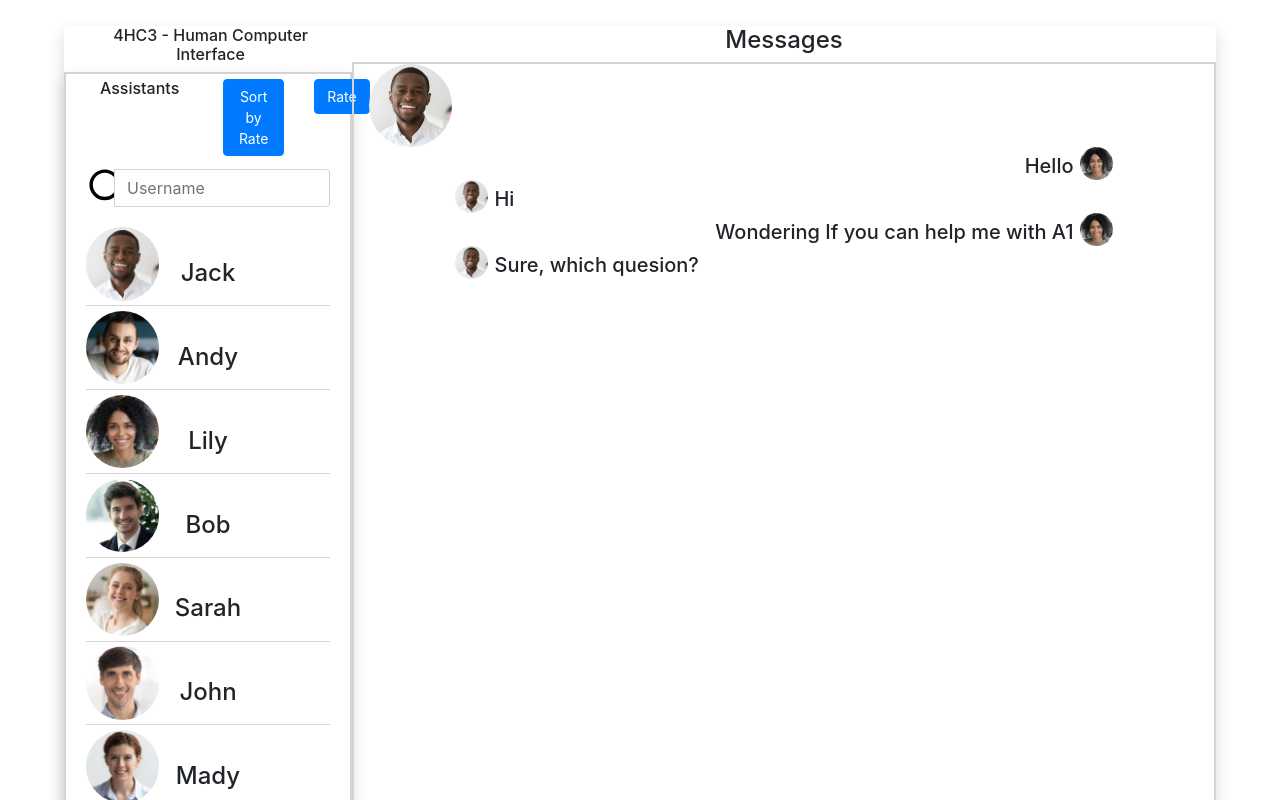
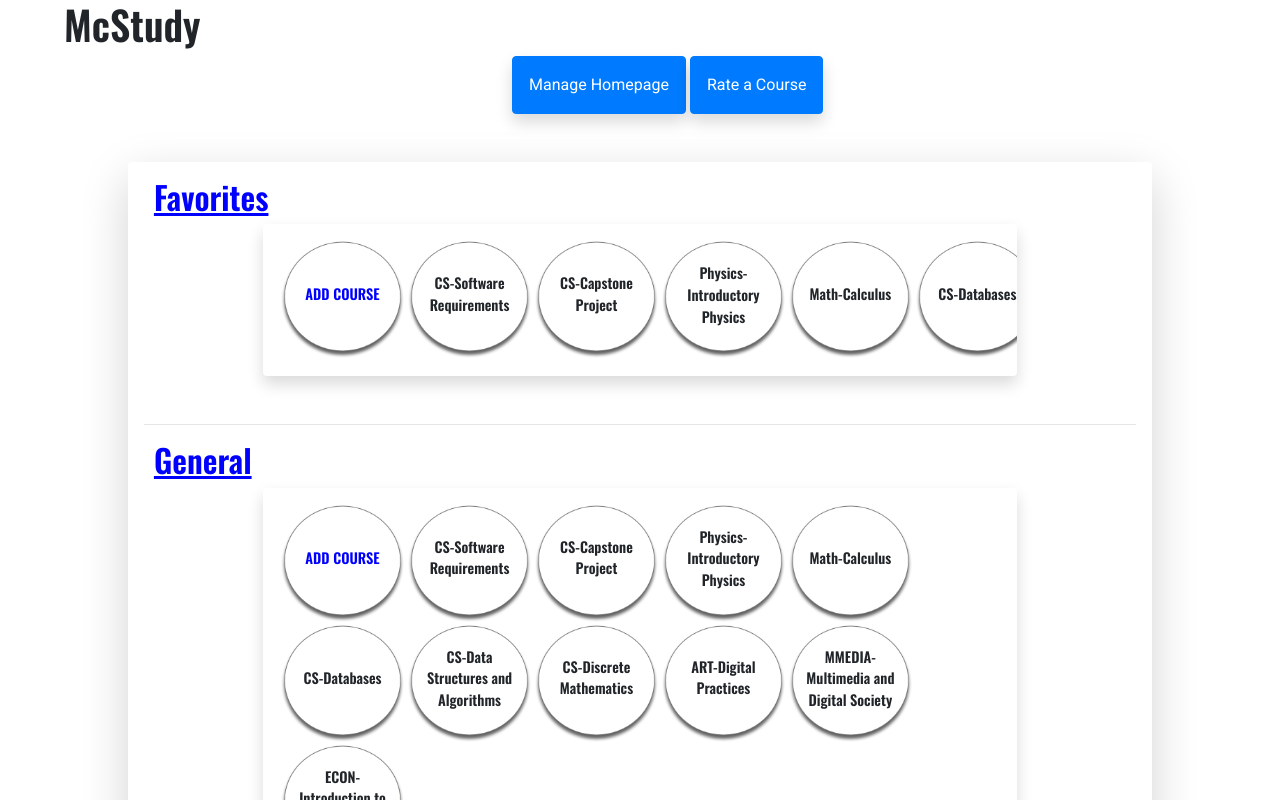
Before and after one commit to Behzadkha/4hc3project, a React (Create React App) app in the folder mcstudy/: page / in a window 1280 px wide. Shown: the top 800 px of the page. Built offline with nearby package versions, Linux system fonts and the light colour scheme.

Commit message:
react router added

```diff
--- a/mcstudy/package.json
+++ b/mcstudy/package.json
@@ -10,6 +10,7 @@
     "react": "^17.0.1",
     "react-bootstrap": "^1.4.0",
     "react-dom": "^17.0.1",
+    "react-router-dom": "^5.2.0",
     "react-scripts": "4.0.0",
     "web-vitals": "^0.2.4"
   },
--- a/mcstudy/src/App.js
+++ b/mcstudy/src/App.js
@@ -2,12 +2,16 @@ import './App.css';
 import 'bootstrap/dist/css/bootstrap.min.css';
 import Homepage from './Components/Homepage';
 import Messages from './Components/Messages';
+import {Route, BrowserRouter as Router} from 'react-router-dom';
 
 
 function App() {
   return (
-    <div className="App">
-        <Messages />
+    <div className="app">
+      <Router>
+        <Route exact path='/' component={Homepage}/>
+        <Route exact path='/messages' component={Messages}/>
+      </Router>
     </div>
   );
 }
--- a/mcstudy/src/Components/Homepage.js
+++ b/mcstudy/src/Components/Homepage.js
@@ -25,7 +25,7 @@ export default class Homepage extends Component {
                 <div className="shadow-lg p-3 mb-5 bg-white rounded" style={{ marginLeft: "10%", marginRight: "10%" }}>
                     <h1 id="HomepageTitle2" style={{ fontSize: "200%", color: "blue", textDecoration: "underline" }}>Favorites</h1>
                     <div className="shadow p-3 mb-5 rounded" style={{ marginLeft: "12%", marginRight: "12%", overflowX: "scroll", whiteSpace: "nowrap" }}>
-                        <div className="courses" onClick={() => { this.setState({ addCoursetoFavoriteModal: true }) }} style={{ display: "inline-block", cursor: "grabbing" }}>
+                        <div className="courses" onClick={() => { this.setState({ addCoursetoFavoriteModal: true }) }} style={{ display: "inline-block", cursor: "pointer" }}>
                             <img style={{ blockSize: "120px" }} src={circle} alt="circle" />
                             <p className="coursetext" style={{ color: "blue" }}>ADD COURSE</p>
                         </div>
```
Also changed, not shown: 1 other file (tests, documents, lock files or other folders).
